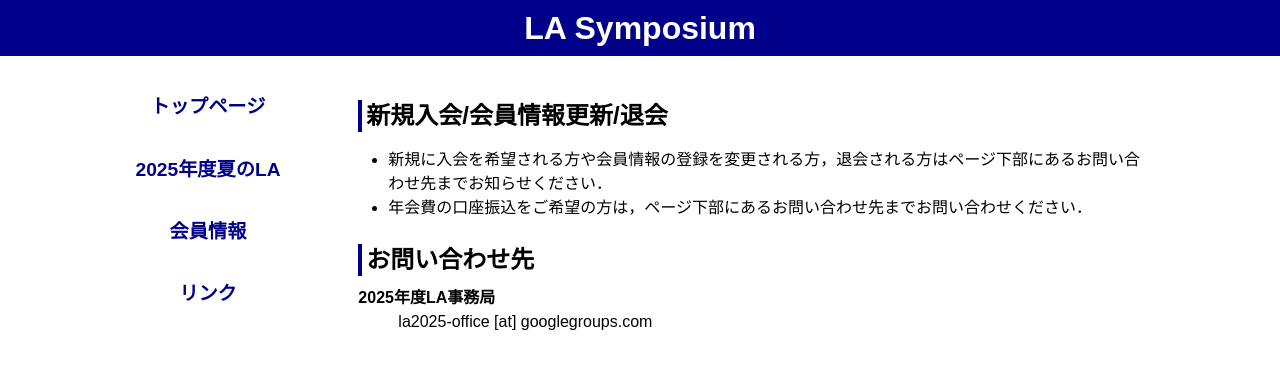
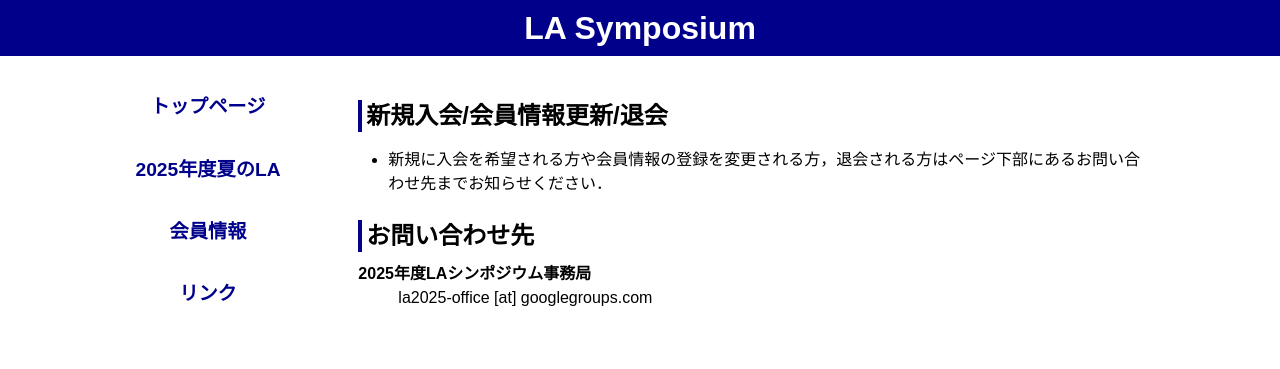
Before and after one commit to ytamura12/la-symposium_test.github.io, a Jekyll site: the page built from members.md, in a window 1280 px wide. Shown: the top 369 px of the page. Built offline with Jekyll 4.4.1, drawn with Linux system fonts in a browser that asks for light colours.

Commit message:
Update members.md

```diff
--- a/members.md
+++ b/members.md
@@ -1,13 +1,13 @@
 ---
 layout: default
-title: LA Symposium, 年会費/会員情報
+title: LA Symposium, 会員情報
 ---
 
 ## 新規入会/会員情報更新/退会
 <!-- 新規に入会を希望される方や会員情報の登録を変更される方は，オンラインの[会員手続きのページ](https://art.ist.hokudai.ac.jp/LA/kaiin/){:target="_blank"}より手続きをお願いいたします．
 また退会する方はページ下部にある問い合わせ先までまでお知らせください．現在の会員情報登録は残しますが，再度入会されるまで会誌の送付を休止します．-->
 * 新規に入会を希望される方や会員情報の登録を変更される方，退会される方はページ下部にあるお問い合わせ先までお知らせください．
-* 年会費の口座振込をご希望の方は，ページ下部にあるお問い合わせ先までお問い合わせください．
+<!-- * 年会費の口座振込をご希望の方は，ページ下部にあるお問い合わせ先までお問い合わせください．-->
 
 
 <!-- ## 年会費及び納入方法
@@ -28,5 +28,5 @@ title: LA Symposium, 年会費/会員情報
 
 
 ## お問い合わせ先
-2025年度LA事務局
+2025年度LAシンポジウム事務局
 : {% include mail.md %}
```
